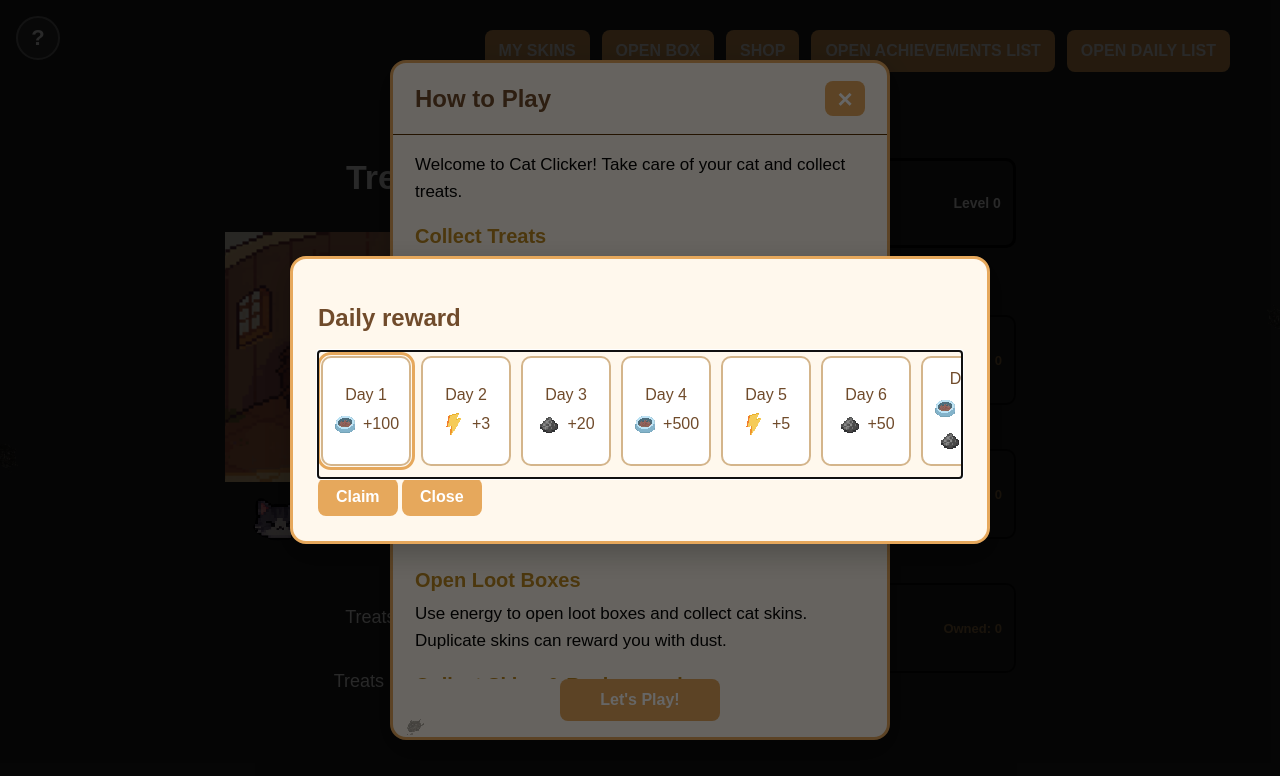
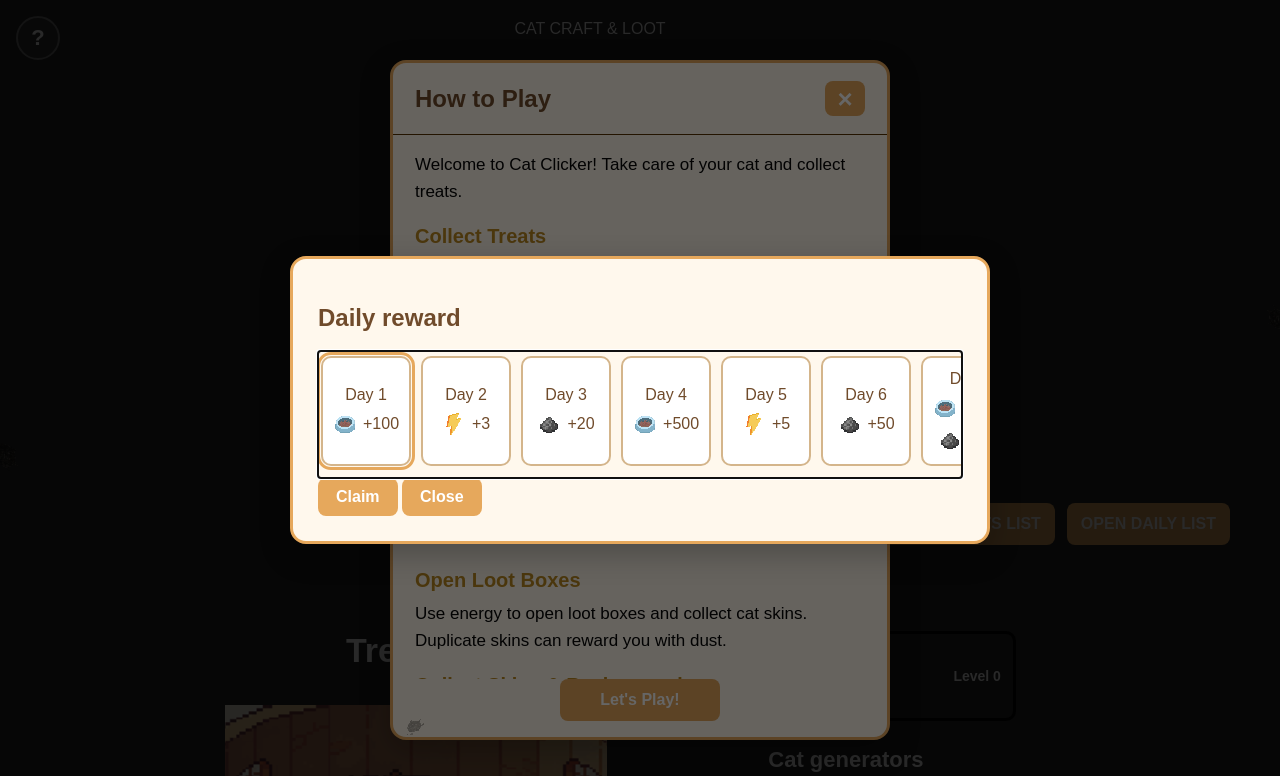
Before and after one commit to samanta-rukmane/scandiweb-cat-craft-loot, a website built with Vite: page index.html in a window 1280 px wide. Shown: the top 776 px of the page. Built offline with nearby package versions, Linux system fonts and the light colour scheme.

Commit message:
redesign: add header counters

```diff
--- a/index.html
+++ b/index.html
@@ -21,6 +21,38 @@
     <img class="hidden-secret-cat" data-cat-id="secret_2" alt="Secret Cat" />
     <img class="hidden-secret-cat" data-cat-id="secret_3" alt="Secret Cat" />
     <img class="hidden-secret-cat" data-cat-id="secret_4" alt="Secret Cat" />
+
+
+      <header class="game-header">
+      <div class="brand">CAT CRAFT <span>&amp; LOOT</span></div>
+
+      <div class="hud">
+        <div class="hud-counter">
+          <img src="./skins/food.png" alt="" class="hud-icon" />
+          <div>
+            <span class="hud-label">Treats</span>
+            <strong id="hudTreats">0</strong>
+          </div>
+        </div>
+
+        <div class="hud-counter">
+          <img src="./skins/dust.png" alt="" class="hud-icon" />
+          <div>
+            <span class="hud-label">Dust</span>
+            <strong id="hudDust">0</strong>
+          </div>
+        </div>
+
+        <div class="hud-counter">
+          <div>
+            <span class="hud-label">Energy</span>
+            <strong id="hudEnergy">0 / 0</strong>
+          </div>
+        </div>
+      </div>
+    </header>
+
+
     <nav class="top-button-bar" id="topMenu" aria-label="Game menu">
       <button
         type="button"
--- a/src/loot/energy.js
+++ b/src/loot/energy.js
@@ -33,11 +33,18 @@ export function updateEnergy() {
   renderEnergyBar();
 }
 
+// - ADD -
 function renderEnergyBar() {
   const bar = document.querySelector(".energy-bar");
   const counter = document.querySelector(".energy-count");
 
+  const hudEnergy = document.getElementById("hudEnergy");
+  if (hudEnergy) {
+    hudEnergy.textContent = `${state.energy} / ${ENERGY.max}`;
+  }
+
   if (!bar) return;
+  // - - -
 
   const maxEnergy = ENERGY.max;
   const currentEnergy = Math.max(0, Math.min(state.energy, maxEnergy));
--- a/src/ui/render.js
+++ b/src/ui/render.js
@@ -3,8 +3,18 @@ import { getClickCost, getClickPower, getCps } from "../core/economy.js";
 import { renderGenerators } from "../ui/generators.js";
 import { LOOTBOX, ENERGY } from "../config/balance.js";
 import { renderRageBar } from "./rageBar.js";
+// - ADD -
 export function render() {
+  document.getElementById("hudTreats").textContent = Math.floor(
+    state.treats,
+  ).toLocaleString("en-US");
+  document.getElementById("hudDust").textContent =
+    state.dust.toLocaleString("en-US");
+  document.getElementById("hudEnergy").textContent =
+    `${state.energy} / ${ENERGY.max}`;
+
   document.querySelector(".treats-count").textContent = Math.floor(
+  // - - -
     state.treats,
   );
 
```
